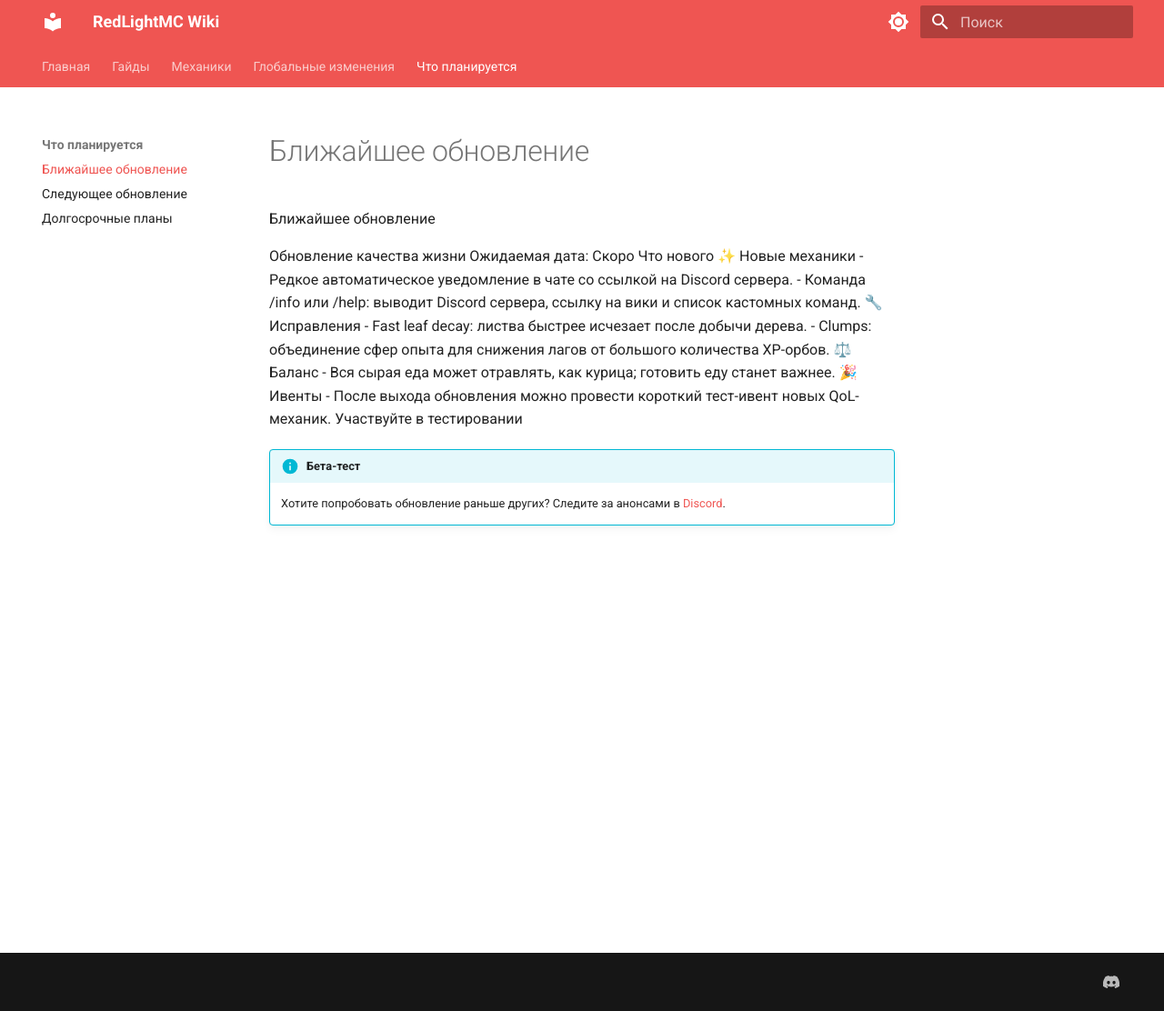
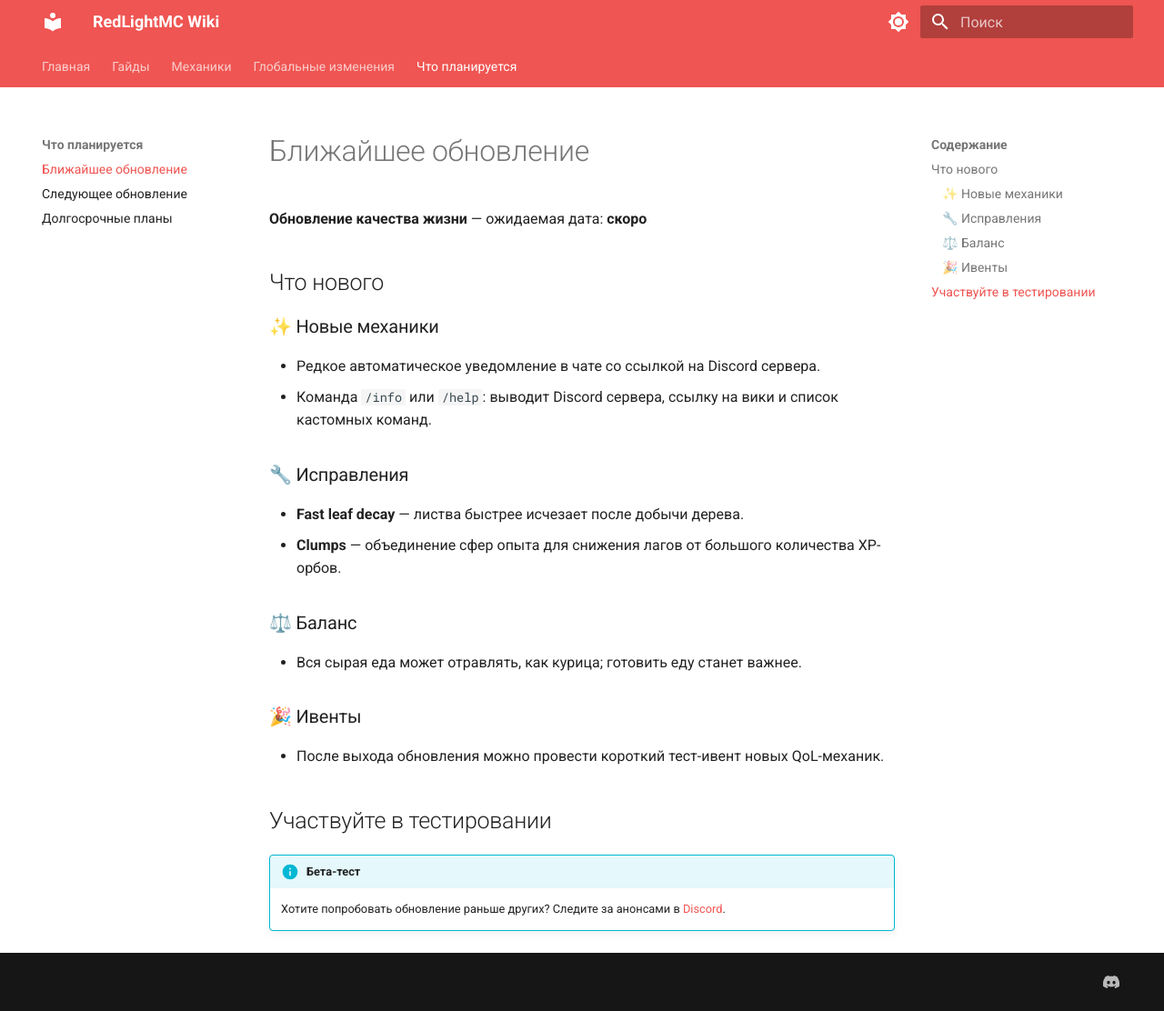
Before and after one commit to pluginfixs-a11y/redlight-wiki, an MkDocs documentation site: the page built from docs/roadmap/update-1.md, in a window 1280 px wide and 1112 px high. Shown: the whole window at 91% size. Built offline with MkDocs 1.6.1 and Material for MkDocs 9.7.7, drawn with Linux system fonts in a browser that asks for light colours; part of the change alters nothing that is shown.

Commit message:
Update update-1.md

```diff
--- a/docs/roadmap/update-1.md
+++ b/docs/roadmap/update-1.md
@@ -1,24 +1,34 @@
-Ближайшее обновление
 <!-- ═══════════════════════════════════════════════════════════════
 ШАБЛОН: Ближайшее обновление (Update 1)
-Инструкция:
-1. Укажите название обновления
-2. Укажите примерную дату (или "скоро")
-3. Перечислите изменения
 ═══════════════════════════════════════════════════════════════ -->
-Обновление качества жизни
-Ожидаемая дата: Скоро
-Что нового
-✨ Новые механики
+
+**Обновление качества жизни** — ожидаемая дата: **скоро**
+
+## Что нового
+
+### ✨ Новые механики
+
 - Редкое автоматическое уведомление в чате со ссылкой на Discord сервера.
-- Команда /info или /help: выводит Discord сервера, ссылку на вики и список кастомных команд.
-🔧 Исправления
-- Fast leaf decay: листва быстрее исчезает после добычи дерева.
-- Clumps: объединение сфер опыта для снижения лагов от большого количества XP-орбов.
-⚖️ Баланс
+- Команда `/info` или `/help`: выводит Discord сервера, ссылку на вики и список кастомных команд.
+
+### 🔧 Исправления
+
+- **Fast leaf decay** — листва быстрее исчезает после добычи дерева.
+- **Clumps** — объединение сфер опыта для снижения лагов от большого количества XP-орбов.
+
+### ⚖️ Баланс
+
 - Вся сырая еда может отравлять, как курица; готовить еду станет важнее.
-🎉 Ивенты
+
+### 🎉 Ивенты
+
 - После выхода обновления можно провести короткий тест-ивент новых QoL-механик.
-Участвуйте в тестировании
+
+<!-- Чтобы добавить пункт, скопируйте строку ниже:
+- [ВАШ ТЕКСТ]
+-->
+
+## Участвуйте в тестировании
+
 !!! info "Бета-тест"
     Хотите попробовать обновление раньше других? Следите за анонсами в [Discord](https://discord.gg/ВАША_ССЫЛКА).
```
